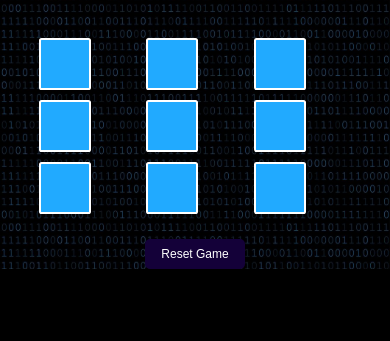
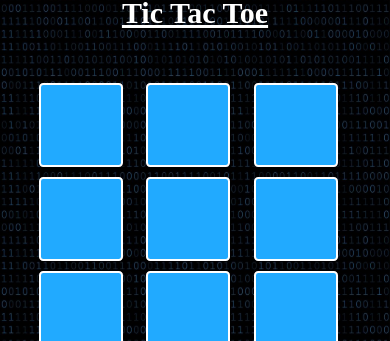
Before and after one commit to veneya/Tic-Tac-Toe-Game, a plain HTML site: page index.html in a window 390 px wide. Shown: the part 759-1100 px from the top of the page. Before the commit the page ends 1028 px from the top, so only its background shows below. Drawn offline with Linux system fonts and the light colour scheme.

Commit message:
Update style.css

```diff
--- a/style.css
+++ b/style.css
@@ -199,6 +199,12 @@ body {
     #container {
         order: 2;
     }
+
+    button{
+        height:5rem;
+        width:10rem;
+        font-size: 1.5rem;
+    }
 }
 
 @media (max-width: 480px) {
@@ -208,8 +214,8 @@ body {
 
     .cell {
         font-size: 1rem;
-        height: 3rem;
-        width: 3rem;
+        height: 5rem;
+        width: 5rem;
     }
 
     #reset {
@@ -234,4 +240,10 @@ body {
     #container {
         order: 2;
     }
+
+    button{
+        height:5rem;
+        width:10rem;
+        font-size: 1.5rem;
+    }
 }
```
